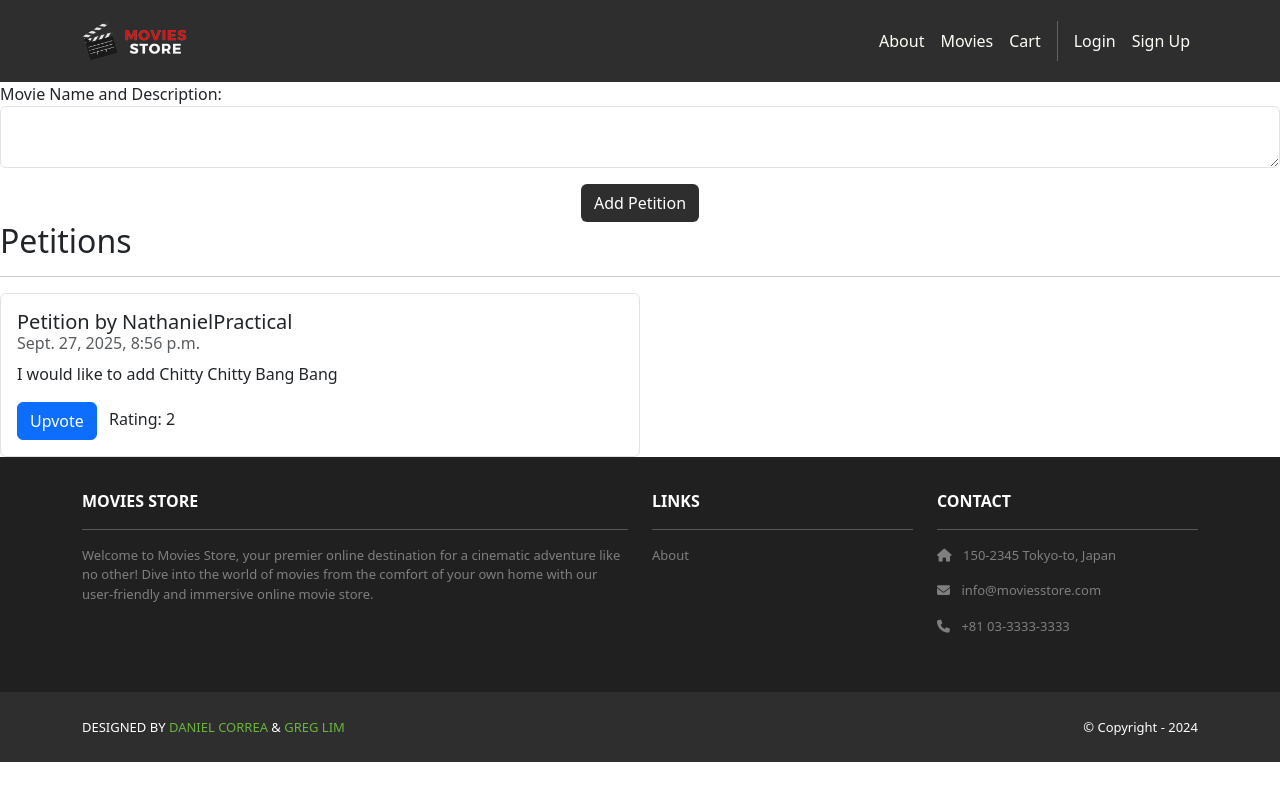
After one commit to 42nacosta/moviesstore, a Django app: page /movies/petition/ in a window 1280 px wide. The commit adds this page. Run offline with Django 5.2, Linux system fonts and the light colour scheme; data comes from the database, SQL or seed files in the repository; both versions use the stored data as it was after the commit; some libraries are stand-ins or nearby versions.

Commit message:
Integrated Petition Feature

```diff
--- a/movies/admin.py
+++ b/movies/admin.py
@@ -1,8 +1,9 @@
 from django.contrib import admin
-from .models import Movie, Review
+from .models import Movie, Review, Petition
 class MovieAdmin(admin.ModelAdmin):
     ordering = ['name']
     search_fields = ['name']
 admin.site.register(Movie, MovieAdmin)
 admin.site.register(Review)
+admin.site.register(Petition)
 # Register your models here.
--- a/movies/models.py
+++ b/movies/models.py
@@ -19,3 +19,30 @@ class Review(models.Model):
     def __str__(self):
         return str(self.id) + ' - ' + self.movie.name
 # Create your models here.
+
+class Petition(models.Model):
+    id = models.AutoField(primary_key=True)
+    user = models.ForeignKey(User, on_delete=models.CASCADE)
+    date = models.DateTimeField(auto_now_add=True)
+    content = models.CharField(max_length=255)
+    rating = models.IntegerField(default=0)
+
+    def __str__(self):
+        return str(self.id) + ' - ' + self.content
+
+class Vote(models.Model):
+    UPVOTE = 1
+    DOWNVOTE = -1
+    VALUE_CHOICES = ((UPVOTE, 'Upvote'), (DOWNVOTE, 'Downvote'))
+
+    id = models.AutoField(primary_key=True)
+    petition = models.ForeignKey(Petition, on_delete=models.CASCADE, related_name='votes')
+    user = models.ForeignKey(User, on_delete=models.CASCADE)
+    value = models.SmallIntegerField(choices=VALUE_CHOICES)
+    date = models.DateTimeField(auto_now_add=True)
+
+    class Meta:
+        unique_together = ('petition', 'user')
+
+    def __str__(self):
+        return f"{self.user.username} -> {self.petition.id}: {self.value}"
--- a/movies/templates/movies/index.html
+++ b/movies/templates/movies/index.html
@@ -14,8 +14,7 @@
                 <div class="input-group col-auto">
                   <div class="input-group-text">
                     Search</div>
-                  <input type="text" class="form-control"
-                    name="search">
+                  <input type="text" class="form-control" name="search">
                 </div>
               </div>
               <div class="col-auto">
--- /dev/null
+++ b/movies/templates/movies/petition.html
@@ -0,0 +1,45 @@
+{% extends 'base.html' %}
+{% block content %}
+{% load static %}
+<!DOCTYPE html>
+<html lang="en">
+<head>
+    <meta charset="UTF-8">
+    <meta name="viewport" content="width=device-width, initial-scale=1.0">
+    <title>Document</title>
+</head>
+<body>
+    <form method="POST" action="{% url 'movies.create_petition' %}">
+        {% csrf_token %}
+        <p>
+            <label for="content">Movie Name and Description:</label>
+            <textarea name="content" required class="form-control" id="content"></textarea>
+        </p>
+
+        <div class="text-center">
+            <button type="submit" class="btn bg-dark text-white">
+            Add Petition
+            </button>
+        </div>
+    </form>
+
+    <h2>Petitions</h2>
+        <hr />
+        <ul class="list-group">
+          {% for petition in template_data.petition %}
+          <li class="list-group-item pb-3 pt-3 w-50">
+            <h5 class="card-title">
+              Petition by {{ petition.user.username }}
+            </h5>
+            <h6 class="card-subtitle mb-2 text-muted">
+              {{ petition.date }}
+            </h6>
+            <p class="card-text">{{ petition.content }}</p>
+            <a class="btn btn-primary" href="{% url 'movies.upvote_petition' petition_id=petition.id %}">Upvote</a>
+            <span class="ms-2">Rating: {{ petition.rating }}</span>
+          </li>
+          {% endfor %}
+        </ul>
+</body>
+</html>
+{% endblock content %}
--- a/movies/urls.py
+++ b/movies/urls.py
@@ -5,6 +5,9 @@ urlpatterns = [
     path('admin/', admin.site.urls),
     path('', views.index, name='movies.index'),
     path('<int:id>/', views.show, name='movies.show'),
+    path('petition/', views.petition, name='movies.petition'),
+    path('petition/create/', views.create_petition, name='movies.create_petition'),
+    path('petition/<int:petition_id>/upvote/', views.upvote_petition, name='movies.upvote_petition'),
     path('<int:id>/review/create/', views.create_review, name='movies.create_review'),
     path('<int:id>/review/<int:review_id>/edit/', views.edit_review, name='movies.edit_review'),
     path('<int:id>/review/<int:review_id>/delete/', views.delete_review, name='movies.delete_review'),
--- a/movies/views.py
+++ b/movies/views.py
@@ -1,5 +1,6 @@
 from django.shortcuts import render, redirect, get_object_or_404
-from .models import Movie, Review
+from .models import Movie, Review, Petition, Vote
+from django.db.models import Sum
 from django.contrib.auth.decorators import login_required
 # Create your views here.
 @login_required
@@ -61,6 +62,44 @@ def show(request, id):
     return render(request, 'movies/show.html',
                   {'template_data': template_data})
 
+def petition(request):
+    template_data = {}
+    template_data['petition'] = Petition.objects.all()
+    return render(request, 'movies/petition.html', {'template_data' : template_data})
+
+@login_required
+def create_petition(request):
+    if request.method == 'POST' and request.POST['content'] != '':
+        petition = Petition()
+        petition.content = request.POST['content']
+        petition.user = request.user
+        petition.save()
+        return redirect('movies.petition')
+    else:
+        return redirect('movies.petition')
+
+@login_required
+def upvote_petition(request, petition_id):
+    petition = get_object_or_404(Petition, id=petition_id)
+    vote, created = Vote.objects.get_or_create(
+        petition=petition,
+        user=request.user,
+        defaults={'value': Vote.UPVOTE}
+    )
+    if not created:
+        # If user already downvoted, switch to upvote; if already upvoted, do nothing
+        if vote.value == Vote.UPVOTE:
+            vote.value = 0
+            vote.save()
+        else:
+            vote.value = Vote.UPVOTE
+            vote.save()
+    # Recalculate petition.rating from votes
+    agg = petition.votes.aggregate(total=Sum('value'))['total']
+    petition.rating = agg or 0
+    petition.save()
+    return redirect('movies.petition')
+
 def clear(request):
     request.session['cart'] = {}
     return redirect('cart.index')
--- a/moviesstore/templates/base.html
+++ b/moviesstore/templates/base.html
@@ -29,6 +29,7 @@
             <a class="nav-link" href="{% url 'cart.index' %}">Cart</a>
             <div class="vr bg-white mx-2 d-none d-lg-block"></div>
             {% if user.is_authenticated %}
+            <a class="nav-link" href="{% url 'movies.petition' %}">Petition</a>
             <a class="nav-link" href="{% url 'accounts.orders' %}">Orders</a>
             <a class="nav-link" href="{% url 'accounts.logout' %}">Logout ({{ user.username }})</a>
             {% else %}
```
Also changed, not shown: db.sqlite3, movies/migrations/0004_petition.py (added), movies/migrations/0005_petition_rating_alter_petition_id.py (added), movies/migrations/0006_vote.py (added).
